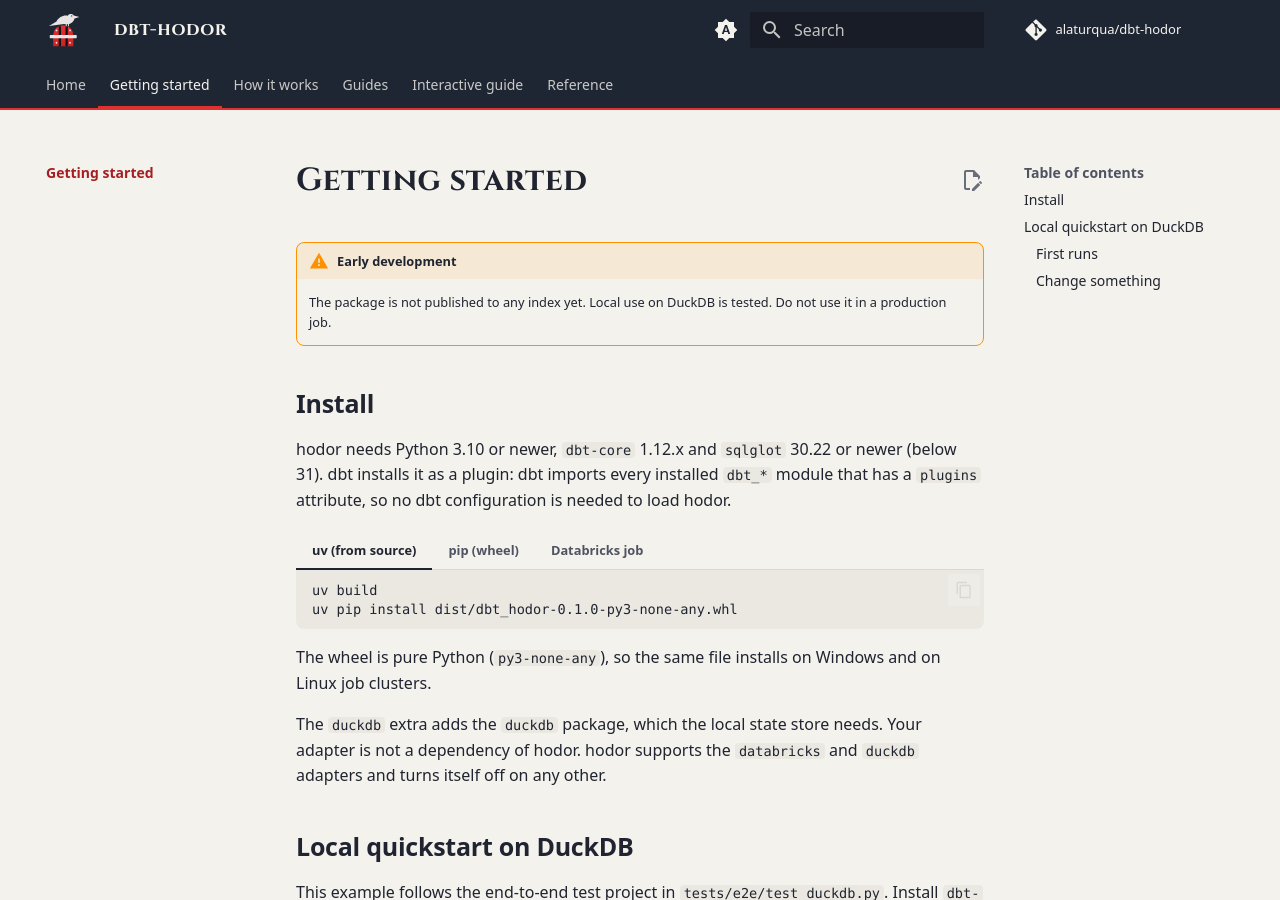
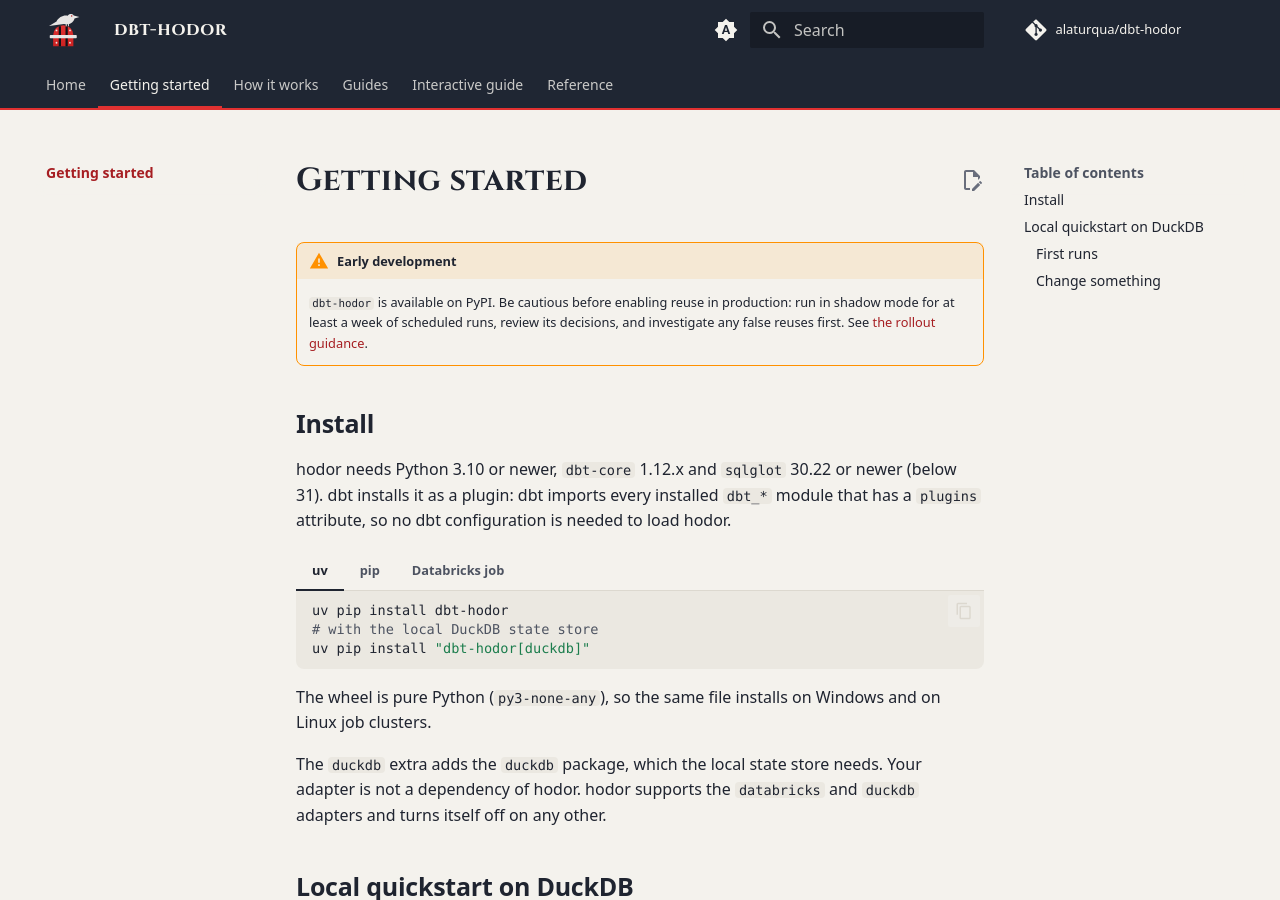
Before and after one commit to alaturqua/dbt-hodor, an MkDocs documentation site: the page built from docs/getting-started.md, in a window 1280 px wide and 900 px high. Built offline with MkDocs 1.6.1 and Material for MkDocs 9.7.7, drawn with Linux system fonts in a browser that asks for light colours; comment, search, counter and statistics services are not loaded; some of the changed text lies outside the part shown.

Commit message:
update docs

````diff
--- a/docs/getting-started.md
+++ b/docs/getting-started.md
@@ -2,25 +2,26 @@
 
 !!! warning "Early development"
 
-    The package is not published to any index yet. Local use on DuckDB is tested. Do not use it in a production job.
+    `dbt-hodor` is available on PyPI. Be cautious before enabling reuse in production: run in shadow mode for at least a week of scheduled runs, review its decisions, and investigate any false reuses first. See [the rollout guidance](operations.md#rollout).
 
 ## Install
 
 hodor needs Python 3.10 or newer, `dbt-core` 1.12.x and `sqlglot` 30.22 or newer (below 31). dbt installs it as a plugin: dbt imports every installed `dbt_*` module that has a `plugins` attribute, so no dbt configuration is needed to load hodor.
 
-=== "uv (from source)"
+=== "uv"
 
     ```sh
-    uv build
-    uv pip install dist/dbt_hodor-0.1.0-py3-none-any.whl
+    uv pip install dbt-hodor
+    # with the local DuckDB state store
+    uv pip install "dbt-hodor[duckdb]"
     ```
 
-=== "pip (wheel)"
+=== "pip"
 
     ```sh
-    pip install dbt_hodor-0.1.0-py3-none-any.whl
+    pip install dbt-hodor
     # with the local DuckDB state store
-    pip install "dbt_hodor-0.1.0-py3-none-any.whl[duckdb]"
+    pip install "dbt-hodor[duckdb]"
     ```
 
 === "Databricks job"
@@ -32,12 +33,12 @@ hodor needs Python 3.10 or newer, `dbt-core` 1.12.x and `sqlglot` 30.22 or newer
       - whl: /Volumes/<catalog>/<schema>/<volume>/dbt_hodor-<version>-py3-none-any.whl
     ```
 
-    From a package index, once one exists:
+    Or install directly from PyPI:
 
     ```yaml
     libraries:
       - pypi:
-          package: "dbt-hodor==<version>"
+          package: "dbt-hodor"
     ```
 
 The wheel is pure Python (`py3-none-any`), so the same file installs on Windows and on Linux job clusters.
@@ -114,8 +115,8 @@ dbt build
 The first run has no history, so every node builds and hodor records it (`no_history`). The log shows the hodor reason in the bracket of each model line:
 
 ```text
-dbt-hodor 0.1.0 is enabled for dbt build
-dbt-hodor 0.1.0: mode on, 0 build records for hodor_e2e/local
+dbt-hodor <installed version> is enabled for dbt build
+dbt-hodor <installed version>: mode on, 0 build records for hodor_e2e/local
 4 of 8 OK created sql table model main.fct_orders .............................. [OK (no_history) in 0.05s]
 7 of 8 PASS not_null_fct_orders_id ............................................. [PASS in 0.09s]
 dbt-hodor: 0 reused, 8 built, 0 fail-open errors
@@ -124,7 +125,7 @@ dbt-hodor: 0 reused, 8 built, 0 fail-open errors
 In the second run, with no new data and no code change, you see lines like these:
 
 ```text
-dbt-hodor 0.1.0: mode on, 8 build records for hodor_e2e/local
+dbt-hodor <installed version>: mode on, 8 build records for hodor_e2e/local
 3 of 8 REUSED sql view model main.stg_orders ................................... [REUSED (view_unchanged) in 0.01s]
 4 of 8 REUSED sql table model main.fct_orders .................................. [REUSED (no_new_data) in 0.01s]
 7 of 8 PASS not_null_fct_orders_id ............................................. [PASS (replayed) in 0.02s]
@@ -136,7 +137,7 @@ The `dbt-hodor:` line at the end is the summary. A built model shows its reason,
 In `shadow` mode every node builds, and the bracket shows what hodor would have done:
 
 ```text
-dbt-hodor 0.1.0: mode shadow, 8 build records for hodor_e2e/local
+dbt-hodor <installed version>: mode shadow, 8 build records for hodor_e2e/local
 4 of 8 OK created sql table model main.fct_orders .............................. [OK (shadow, could reuse: no_new_data) in 0.06s]
 dbt-hodor: 3 could be reused, 5 need a build (shadow: all built), 0 fail-open errors
 ```
````
Also changed, not shown: README.md (+8 -2 lines), docs/design.md (+1 -1 lines), docs/development.md (+4 -3 lines), docs/guide/index.html (+11 -12 lines), docs/index.md (+2 -2 lines).
